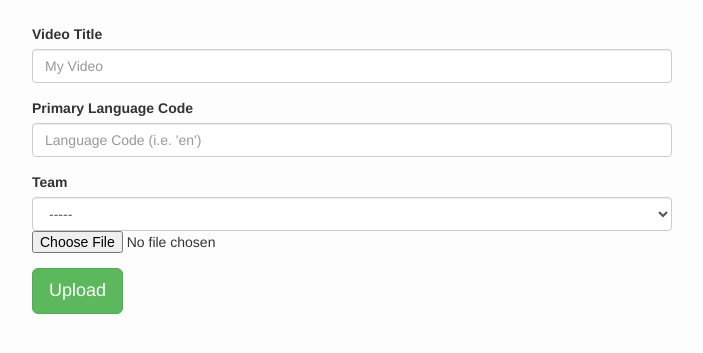
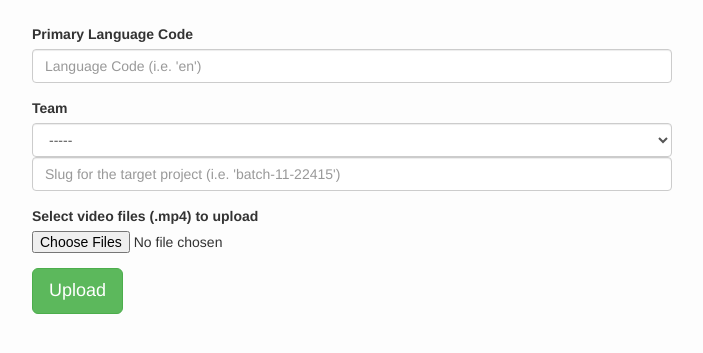
Before and after one commit to pculture/amara-uploader, a Flask app: template templates/index.html in a window 1280 px wide. Shown: the part 51-404 px from the top of the page, without its empty margins (288-991 px from the left). Run offline with Flask 2, Linux system fonts and the light colour scheme; the template is opened without the code that fills it, so the values that code supplies are empty.

Commit message:
Modified to adjust to the changed API, added the option to multi-upload

```diff
--- a/app.py
+++ b/app.py
@@ -9,6 +9,8 @@ import hashlib
 from boto.s3.connection import S3Connection
 from boto.s3.key import Key
 import json
+import time
+from slugify import slugify
 
 UPLOAD_DIR = os.getenv('UPLOAD_DIR', tempfile.gettempdir())
 ALLOWED_EXTENSIONS = set(['mp4'])
@@ -23,7 +25,7 @@ app.secret_key = os.getenv('SECRET_KEY',
         '\xd8\x9c\x1a\xe7|\xce\x15\xe4\xa2\xfd\x97B\x8dK\xee|\x08!\x9e\xef[\xc9u4')
 app.config['amara_api_endpoint'] = os.getenv('AMARA_API_ENDPOINT',
         'https://www.amara.org')
-app.config['amara_api_url_base'] = '/api2/partners'
+app.config['amara_api_url_base'] = '/api'
 app.config['api_url'] = app.config['amara_api_endpoint'] + \
         app.config['amara_api_url_base']
 
@@ -34,9 +36,9 @@ def allowed_file(filename):
 def _make_api_request(method='GET', path='/', data=None):
     url = app.config['api_url'] + path
     headers = {
-        'Accept': 'application/json',
-        'X-api-username': session.get('username'),
-        'X-apikey': session.get('api_key'),
+        'Content-Type': 'application/json',
+        'X-Api-Username': session.get('username'),
+        'X-Api-Key': session.get('api_key'),
     }
     methods = {
         'get': requests.get,
@@ -60,12 +62,24 @@ def upload_to_s3(filename):
 @app.route('/')
 def index():
     if 'username' in session and 'api_key' in session:
-        resp = _make_api_request('get', '/teams/?limit=0')
-        teams = json.loads(resp.content)
+        resp = _make_api_request('get', '/teams/?limit=100&offset=0')
+        teams = (json.loads(resp.content)).get('objects')
+        count = ((json.loads(resp.content)).get('meta')).get('total_count')
+        i = 1
+        while (100*i) < count:
+            offset = i * 100
+            #print str(i)
+            resp2 = _make_api_request('get', '/teams/?limit=100&offset='+str(offset))
+            moreteams = (json.loads(resp2.content)).get('objects')
+            #print moreteams
+            teams += moreteams
+            #print teams
+            #print len(teams)
+            i += 1
         ctx = {
             'username': session['username'],
             'api_key': session['api_key'],
-            'teams': teams.get('objects'),
+            'teams': teams,
         }
         return render_template('index.html', **ctx)
     else:
@@ -90,47 +104,71 @@ def login():
 
 @app.route('/upload/', methods=['POST'])
 def upload():
-    file = request.files['file']
-    if file and allowed_file(file.filename):
-        video_title = request.form['video-title']
-        video_lang = request.form['video-lang']
-        team_slug = request.form['team']
-        filename = secure_filename(file.filename)
-        sha = hashlib.sha256()
-        sha.update(session['username'])
-        sha.update(video_title)
-        sha.update(video_lang)
-        sha.update(filename)
-        s3_filename = str(sha.hexdigest()) + '.mp4'
-        local_path = os.path.join(app.config['UPLOAD_DIR'], s3_filename)
-        # save local
-        file.save(local_path)
-        # upload to s3
-        key = upload_to_s3(local_path)
-        # cleanup
-        os.remove(local_path)
-        s3_url = key.generate_url(expires_in=0, query_auth=False,
-                force_http=True)
-        # create video in amara
-        data = {
-            'title': video_title,
-            'primary_audio_language_code': video_lang,
-            'video_url': s3_url,
-        }
-        resp = _make_api_request('post', '/videos/', data=json.dumps(data))
-        if resp.status_code != 201:
-            flash('You do not have access to that team', 'danger')
-            return redirect(url_for('index'))
-        video_data = json.loads(resp.content)
-        if not video_data.has_key('id'):
-            flash('Video already exists...', 'danger')
-            return redirect(url_for('index'))
-        # add to team in amara
-        data = {
-            'team': team_slug,
-        }
-        resp = _make_api_request('PUT', '/videos/{}/'.format(video_data.get('id')),
-                data=json.dumps(data))
+    files = request.files.getlist("file")
+    #file = request.files['file']
+    video_lang = request.form['video-lang']
+    team_slug = request.form['team']
+    project_slug = request.form['project']
+    if project_slug != '':
+        resp = _make_api_request('get', '/teams/'+team_slug+'/projects/'+project_slug+'/')
+        if resp.status_code != 200:
+            data = {
+                'name':project_slug,
+                'slug': project_slug
+            }
+            resp = _make_api_request('post', '/teams/'+team_slug+'/projects/',data=json.dumps(data))
+            print resp.status_code
+    for file in files:
+        if file and allowed_file(file.filename):
+            filename = secure_filename(file.filename)
+            video_title = filename #request.form['video-title']
+            sha = hashlib.sha256()
+            sha.update(session['username'])
+            sha.update(video_title)
+            sha.update(video_lang)
+            sha.update(filename)
+            #s3_filename = str(sha.hexdigest()) + '.mp4'
+            s3_filename = time.strftime("%Y_%m_%d_%H_%M_%S_") + slugify(video_title) + '.mp4'
+            local_path = os.path.join(app.config['UPLOAD_DIR'], s3_filename)
+            # save local
+            file.save(local_path)
+            # upload to s3
+            key = upload_to_s3(local_path)
+            # cleanup
+            os.remove(local_path)
+            s3_url = key.generate_url(expires_in=0, query_auth=False,
+                     force_http=True)
+            print s3_url
+            # create video in amara
+            data = {
+                'title': video_title,
+                'primary_audio_language_code': video_lang,
+                'video_url': s3_url,
+            }
+            resp = _make_api_request('post', '/videos/', data=json.dumps(data))
+            print resp.status_code
+            """
+            if resp.status_code != 201:
+                flash('You do not have access to that team', 'danger')
+                return redirect(url_for('index'))
+            """
+            video_data = json.loads(resp.content)
+            #print video_data
+            if not video_data.has_key('id'):
+                flash('Video already exists...', 'danger')
+                return redirect(url_for('index'))
+            # add to team in amara
+            if project_slug != '':
+                data = {
+                    'team': team_slug,
+                    'project': project_slug,
+                }
+            else:
+                data = {
+                    'team': team_slug
+                }
+            resp = _make_api_request('PUT', '/videos/{}/'.format(video_data.get('id')),
+                    data=json.dumps(data))
     return redirect(url_for('index'))
 
 @app.route('/logout/')
--- a/templates/index.html
+++ b/templates/index.html
@@ -17,10 +17,6 @@
 <div id="content">
     <form id="upload" role="form" method="POST" enctype="multipart/form-data" action="{{url_for('upload')}}">
         <div class="form-group">
-            <label for="video-title">Video Title</label>
-            <input type="text" class="form-control" id="video-title" name="video-title" placeholder="My Video">
-        </div>
-        <div class="form-group">
             <label for="primary-language">Primary Language Code</label>
             <input type="text" class="form-control" id="primary-language" name="video-lang" placeholder="Language Code (i.e. 'en')">
         </div>
@@ -34,8 +30,12 @@
             </select>
         </div>
         <div class="form-group">
-            <label for="video-file">Video File (.mp4)</label>
-            <input type="file" id="video-file" name="file">
+            <label for="project">Project. Leave blank if you do not wish to place videos in a specific project</label>
+            <input type="text" class="form-control" id="project" name="project" placeholder="Slug for the target project (i.e. 'batch-11-22415')">
+        </div>
+        <div class="form-group">
+            <label for="video-file">Select video files (.mp4) to upload</label>
+            <input type="file" id="file-picker" name="file" accept="video/*" multiple><p>
         </div>
         <button type="submit" class="btn btn-success btn-lg">Upload</button>
   </form>
```
